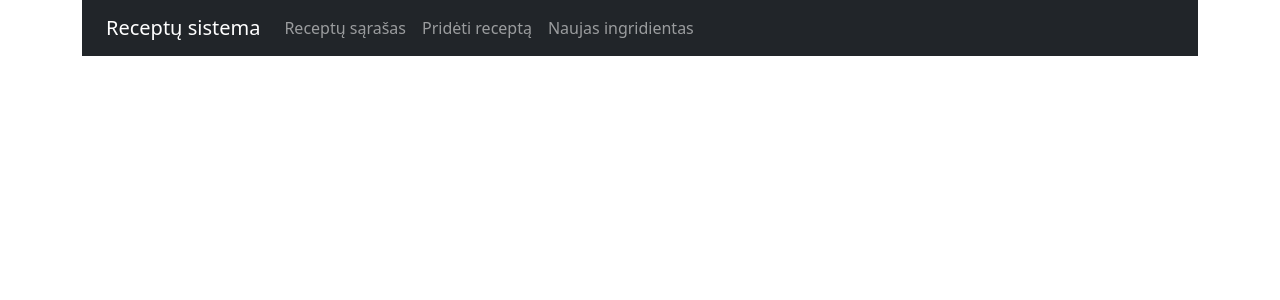
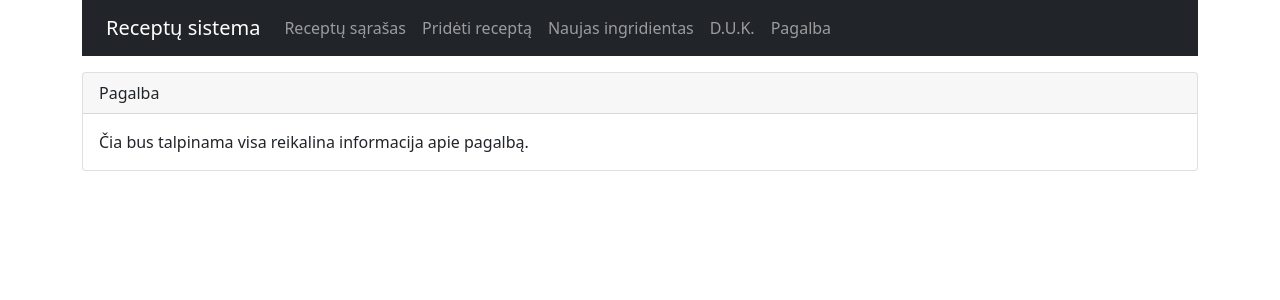
Before and after one commit to pjooklas/Angular, an Angular app in the folder ReceptuKnyga/: page /help in a window 1280 px wide. Before the commit this address led to /. Shown: the top 300 px of the page. Built offline with nearby package versions, Linux system fonts and the light colour scheme.

Commit message:
receptai atskiri moduliai su komponentais

```diff
--- a/ReceptuKnyga/src/app/app.module.ts
+++ b/ReceptuKnyga/src/app/app.module.ts
@@ -12,6 +12,7 @@ import { ReceptaiItemComponent } from './components/receptai-list/receptai-item/
 import { ReceptasDetailsComponent } from './components/receptas-details/receptas-details.component';
 import { AppRoutingModule } from './app-routing.module';
 import { BrowserAnimationsModule } from "@angular/platform-browser/animations";
+import { DocumentationModule } from './documentation/documentation.module';
 
 @NgModule({
   declarations: [
@@ -29,7 +30,8 @@ import { BrowserAnimationsModule } from "@angular/platform-browser/animations";
     ReactiveFormsModule,
     HttpClientModule,
     AppRoutingModule,
-    BrowserAnimationsModule
+    BrowserAnimationsModule,
+    DocumentationModule
   ],
   providers: [],
   bootstrap: [AppComponent]
--- a/ReceptuKnyga/src/app/components/navigation/navigation.component.html
+++ b/ReceptuKnyga/src/app/components/navigation/navigation.component.html
@@ -15,7 +15,12 @@
           <li class="nav-item">
             <a class="nav-link"  routerLink="/ingridientasAdd">Naujas ingridientas</a>
           </li>
-
+          <li class="nav-item">
+            <a href="" class="nav-link" routerLink="/faq">D.U.K.</a>
+          </li>
+          <li class="nav-item">
+            <a href="" class="nav-link" routerLink="/help">Pagalba</a>
+          </li>
         </ul>
       </div>
     </div>
--- /dev/null
+++ b/ReceptuKnyga/src/app/documentation/components/faq/faq.component.html
@@ -0,0 +1,6 @@
+<div class="card">
+    <div class="card-header">D.U.K.</div>
+    <div class="card-body">
+        Čia bus talpinami dažniausiai užduodami klausimai.
+    </div>
+</div>
--- /dev/null
+++ b/ReceptuKnyga/src/app/documentation/components/faq/faq.component.ts
@@ -0,0 +1,15 @@
+import { Component, OnInit } from '@angular/core';
+
+@Component({
+  selector: 'app-faq',
+  templateUrl: './faq.component.html',
+  styleUrls: ['./faq.component.css']
+})
+export class FaqComponent implements OnInit {
+
+  constructor() { }
+
+  ngOnInit(): void {
+  }
+
+}
--- /dev/null
+++ b/ReceptuKnyga/src/app/documentation/components/help/help.component.html
@@ -0,0 +1,6 @@
+<div class="card">
+    <div class="card-header">Pagalba</div>
+    <div class="card-body">
+        Čia bus talpinama visa reikalina informacija apie pagalbą.
+    </div>
+</div>
--- /dev/null
+++ b/ReceptuKnyga/src/app/documentation/components/help/help.component.ts
@@ -0,0 +1,15 @@
+import { Component, OnInit } from '@angular/core';
+
+@Component({
+  selector: 'app-help',
+  templateUrl: './help.component.html',
+  styleUrls: ['./help.component.css']
+})
+export class HelpComponent implements OnInit {
+
+  constructor() { }
+
+  ngOnInit(): void {
+  }
+
+}
```
Also changed, not shown: ReceptuKnyga/src/app/documentation/documentation.module.ts (added, +22 -0 lines), ReceptuKnyga/src/app/documentation/components/faq/faq.component.css (added), ReceptuKnyga/src/app/documentation/components/help/help.component.css (added), 2 other files (tests, documents, lock files or other folders).
